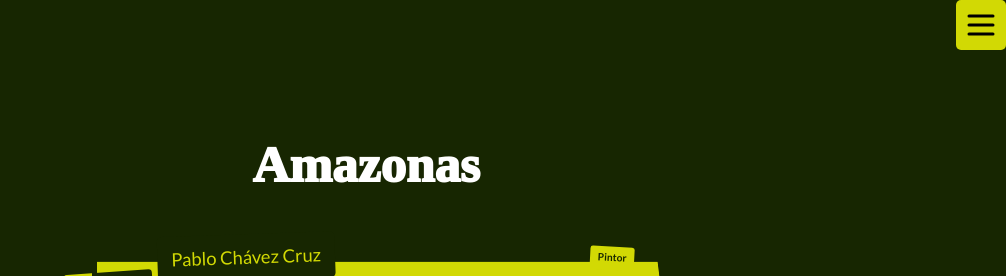
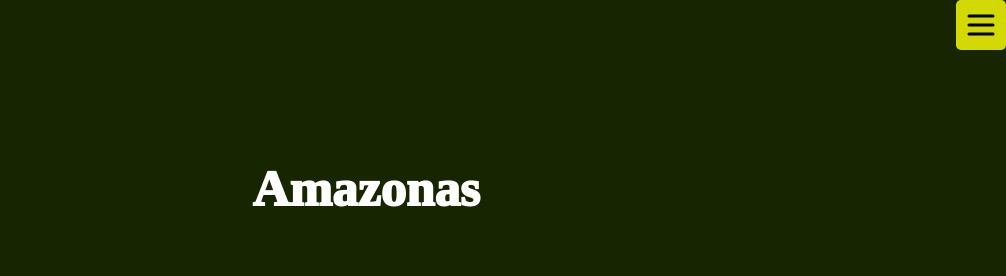
Before and after one commit to juaquin456/Art-Project, a Vue app: page /artistas/amazonas in a window 1280 px wide. Shown: the top 276 px of the page, without its empty margins (274-1280 px from the left). Built offline with nearby package versions, Linux system fonts and the light colour scheme; a web font is replaced by a local one.

Commit message:
styling artists and artist page

```diff
--- a/src/views/ArtistPage.vue
+++ b/src/views/ArtistPage.vue
@@ -32,11 +32,11 @@ if (artistsData.value[departamento] && artistsData.value[departamento][artista])
 </script>
 
 <template>
-  <h1>
+  <h1 class=" pt-14 pb-8">
     {{ data?.name }}
   </h1>
   <div class=" flex flex-col-reverse md:flex-row justify-center align-middle items-center">
-    <p>
+    <p class=" w-3/4 md:w-1/2 text-justify px-8 py-9">
       {{ data?.biography }}
     </p>
     <img class = "img" :src="data?.image">
@@ -45,7 +45,7 @@ if (artistsData.value[departamento] && artistsData.value[departamento][artista])
   <h2>Sus obras artísticas</h2>
 
   <div class="carousel">
-    <el-carousel :interval="4000" type="card" height="400px" style="width: 1000px;" autoplay>
+    <el-carousel :interval="4000" type="card" height="400px" class=" max-w-5xl w-full" autoplay>
       <el-carousel-item v-for="work in data?.works" :key="work.title">
         <img :src="work.image" :alt="work.image">
       </el-carousel-item>
@@ -56,12 +56,6 @@ if (artistsData.value[departamento] && artistsData.value[departamento][artista])
 
 
 <style scoped>
-
-h1 {
-  padding-top: 20px;
-  padding-bottom: 10px;
-}
-
 h2 {
   font-size: 1.5em;
   padding-top: 20px;
@@ -75,12 +69,6 @@ h2 {
   align-items: center;
   justify-content: center;
   padding: 50px;
-}
-
-p {
-  width: 50%;
-  padding: 30px;
-  text-align: justify;
 }
 
 .img {
--- a/src/views/Artists.vue
+++ b/src/views/Artists.vue
@@ -18,9 +18,7 @@ regionArtist.value = arts.value[depto as keyof typeof arts.value] as { displayNa
 </script>
 
 <template>
-  <div class="container">
-   <h1 class="title">{{ regionArtist.displayName}}</h1>
-  </div>
+	<h1 class="pt-14 pb-2">{{ regionArtist.displayName}}</h1>
   <div class="content">
   	<ul class="team">
   		<li class="member co-funder" v-for="artist in regionArtist.artistas" :key="artist.name">
```
